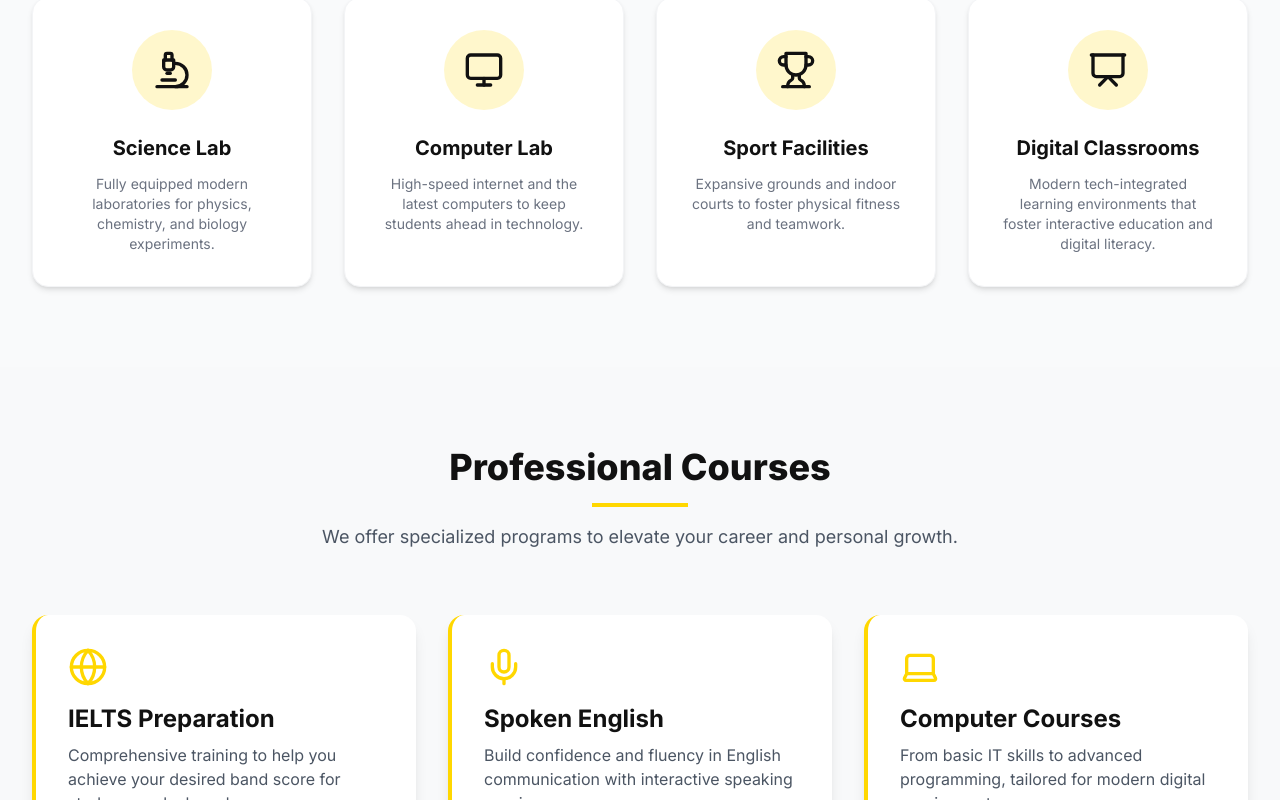
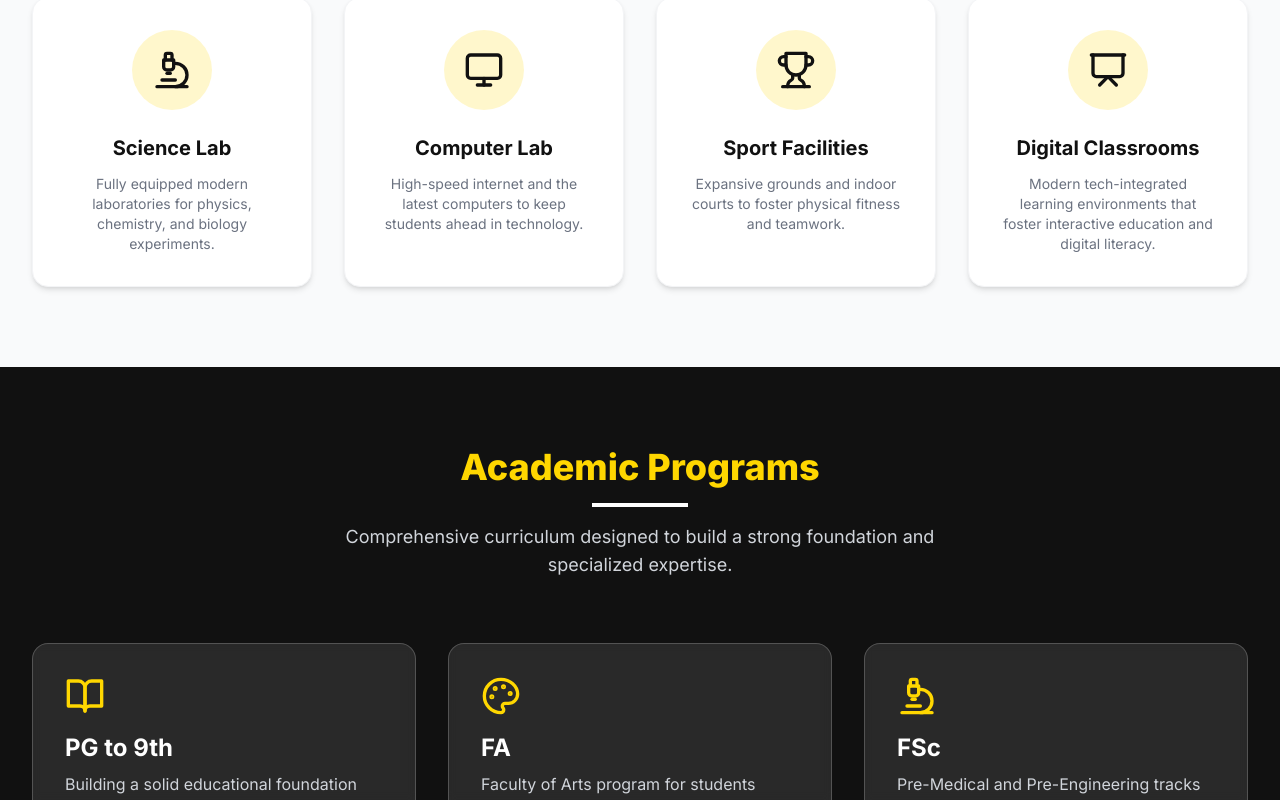
Before and after one commit to MuhammadSaqib125/MAI-school-college-website, a Next.js app: page / in a window 1280 px wide. Shown: the part 2000-2800 px from the top of the page. Built offline with nearby package versions, Linux system fonts and the light colour scheme; no server answers; the database is empty.

Commit message:
Academic Classes added

```diff
--- a/src/app/page.tsx
+++ b/src/app/page.tsx
@@ -1,7 +1,7 @@
 import Image from "next/image";
 import Link from "next/link";
 import { getUpcomingEvents } from "@/actions/supabase";
-import { Calendar, Users, Award, Clock, Microscope, Monitor, Trophy, Presentation, ShieldCheck, CheckCircle, Globe, Mic, Laptop, Compass, BookOpen } from "lucide-react";
+import { Calendar, Users, Award, Clock, Microscope, Monitor, Trophy, Presentation, ShieldCheck, CheckCircle, Globe, Mic, Laptop, Compass, BookOpen, Palette } from "lucide-react";
 
 export const revalidate = 60; // Revalidate every 60 seconds
 
@@ -164,6 +164,49 @@ export default async function Home() {
         </div>
       </section>
 
+      {/* Academic Programs Section */}
+      <section className="py-20 bg-school-black text-white">
+        <div className="max-w-7xl mx-auto px-4 sm:px-6 lg:px-8">
+          <div className="text-center mb-16">
+            <h2 className="text-4xl font-extrabold text-school-yellow mb-4">Academic Programs</h2>
+            <div className="w-24 h-1 bg-white mx-auto"></div>
+            <p className="mt-4 text-gray-300 max-w-2xl mx-auto text-lg">Comprehensive curriculum designed to build a strong foundation and specialized expertise.</p>
+          </div>
+
+          <div className="grid grid-cols-1 md:grid-cols-2 lg:grid-cols-3 gap-8 justify-center">
+            <div className="bg-white/10 p-8 rounded-2xl border border-white/20 hover:bg-white/20 transition-colors duration-300 backdrop-blur-sm">
+              <BookOpen className="w-10 h-10 text-school-yellow mb-4" />
+              <h3 className="text-2xl font-bold text-white mb-2">PG to 9th</h3>
+              <p className="text-gray-300">Building a solid educational foundation from Play Group through early high school.</p>
+            </div>
+
+            <div className="bg-white/10 p-8 rounded-2xl border border-white/20 hover:bg-white/20 transition-colors duration-300 backdrop-blur-sm">
+              <Palette className="w-10 h-10 text-school-yellow mb-4" />
+              <h3 className="text-2xl font-bold text-white mb-2">FA</h3>
+              <p className="text-gray-300">Faculty of Arts program for students interested in humanities and social sciences.</p>
+            </div>
+
+            <div className="bg-white/10 p-8 rounded-2xl border border-white/20 hover:bg-white/20 transition-colors duration-300 backdrop-blur-sm">
+              <Microscope className="w-10 h-10 text-school-yellow mb-4" />
+              <h3 className="text-2xl font-bold text-white mb-2">FSc</h3>
+              <p className="text-gray-300">Pre-Medical and Pre-Engineering tracks with state-of-the-art laboratory facilities.</p>
+            </div>
+
+            <div className="bg-white/10 p-8 rounded-2xl border border-white/20 hover:bg-white/20 transition-colors duration-300 backdrop-blur-sm">
+              <Monitor className="w-10 h-10 text-school-yellow mb-4" />
+              <h3 className="text-2xl font-bold text-white mb-2">ICS</h3>
+              <p className="text-gray-300">Intermediate in Computer Science, bridging modern tech education with core academics.</p>
+            </div>
+
+            <div className="bg-white/10 p-8 rounded-2xl border border-white/20 hover:bg-white/20 transition-colors duration-300 backdrop-blur-sm">
+              <Presentation className="w-10 h-10 text-school-yellow mb-4" />
+              <h3 className="text-2xl font-bold text-white mb-2">I.Com</h3>
+              <p className="text-gray-300">Intermediate in Commerce, laying the groundwork for future business leaders and accountants.</p>
+            </div>
+          </div>
+        </div>
+      </section>
+
       {/* Professional Courses Section */}
       <section className="py-20 bg-school-white">
         <div className="max-w-7xl mx-auto px-4 sm:px-6 lg:px-8">
```
